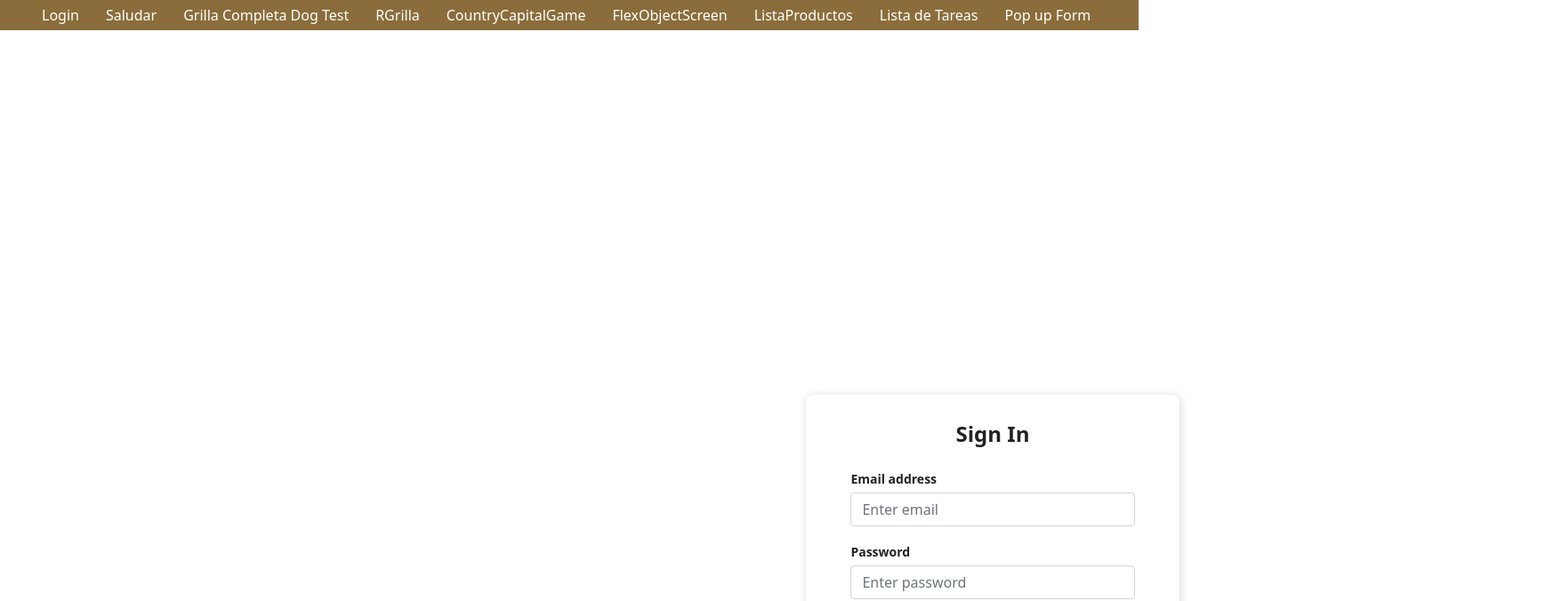
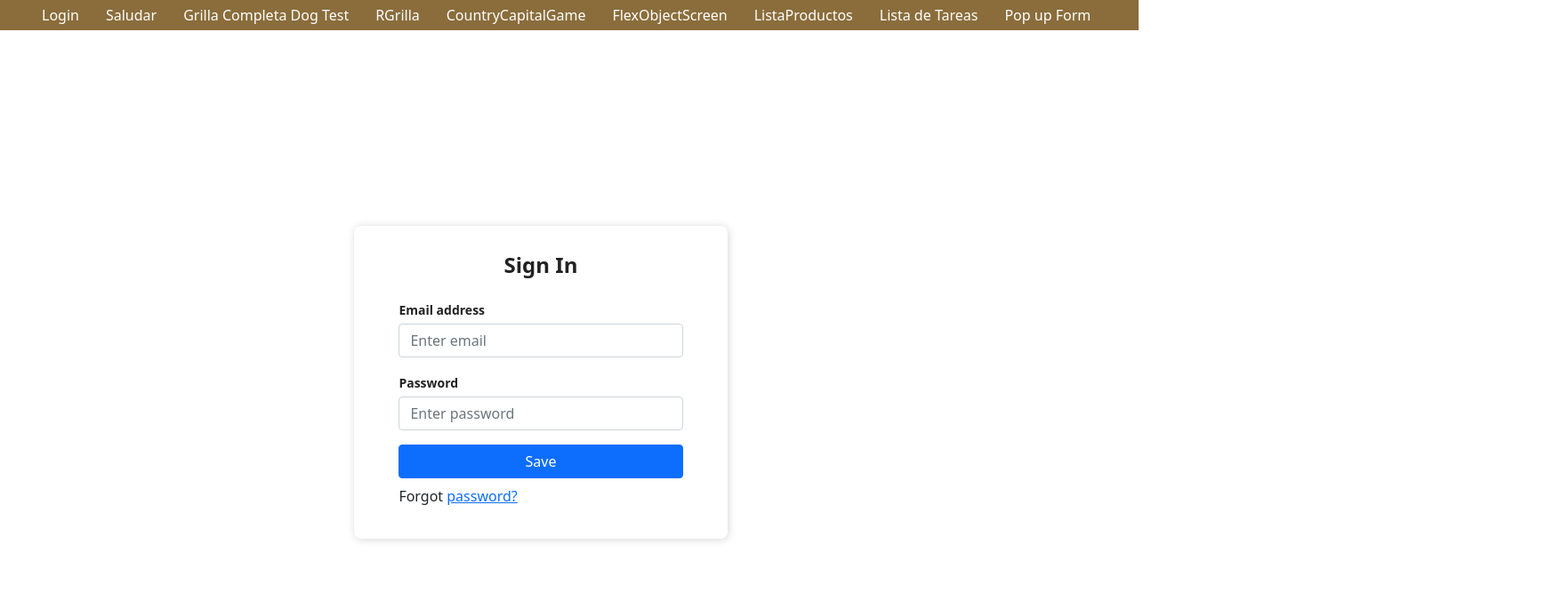
Before and after one commit to sirfreedom/DogPageReact, a React (Create React App) app: page /Login in a window 1280 px wide. Shown: the top 676 px of the page at 89% size, 1756 px wide, since content can reach past the window. Built offline with nearby package versions, Linux system fonts and the light colour scheme; no server answers.

Commit message:
Mejor diseno login
Mejor diseno login

```diff
--- a/src/Components/Helpers.jsx
+++ b/src/Components/Helpers.jsx
@@ -5,13 +5,13 @@ export const UserChangeContext = createContext();
 
 export const UserProvider = (props) => {
 
-const [user,setUser] = useState(".");
+const [user,setUser] = useState({ name: '', pass: ''});;
 
-const ChangePass = (name) => {
-setUser(name);
+const ChangePass = (jsonuser) =>
+{
+    setUser(jsonuser);
 }
 
-/* { name: n, pass: p});  */
 
 return (
   <UserContext.Provider  value={user}>
--- a/src/Components/Login.jsx
+++ b/src/Components/Login.jsx
@@ -15,18 +15,16 @@ const Login = props => {
     setPass(document.getElementById("txtPass").value);
 
     console.log(Mail);
-    UserChangePass(Pass);
+    UserChangePass({ name: Mail, pass: Pass} );
   }
 
 
   return (
     <>
 
-      <div className="LoginContenedor">
-        <div className="LoginDiv">
 
-            <div className="Auth-form-container">
-            <form className="Auth-form">
+<div className="Auth-form-container">
+        <div className="Auth-form">
               <div className="Auth-form-content">
                 <h3 className="Auth-form-title">Sign In</h3>
                 <div className="form-group mt-3">
@@ -54,11 +52,11 @@ const Login = props => {
                   Forgot <a href="#">password?</a>
                 </p>
               </div>
-            </form>
             </div>
 
-        </div>
-      </div>
+
+            </div>
+
 
     </>
   );
--- a/src/Css/App.css
+++ b/src/Css/App.css
@@ -7,30 +7,31 @@
   pointer-events: none;
 }
 
-
+/*
 .LoginContenedor
 {
-  height: 100vh;
+  height: 60vh;
+  width:  40vh;
   display: flex;
   justify-content: center;
 }
 
 .LoginDiv{
   width: 30%;
-  height: 60%;
+  height: 50%;
   position: absolute;
-  top:40%;
-  left: 45%;
+  top: 10%;
+  left: 10%;
   margin-top: -100px;
   margin-left: -100px;
 }
-
+*/
 .Auth-form-container {
   display: flex;
   justify-content: center;
   align-items: center;
-  width: 100vw;
-  height: 100vh;
+  width: 95vw;
+  height: 95vh;
 }
 
 .Auth-form {
@@ -52,7 +53,7 @@
   margin-bottom: 1em;
   font-size: 24px;
   color: rgb(34, 34, 34);
-  font-weight: 800;
+  font-weight: 700;
 }
 
 label {
```
